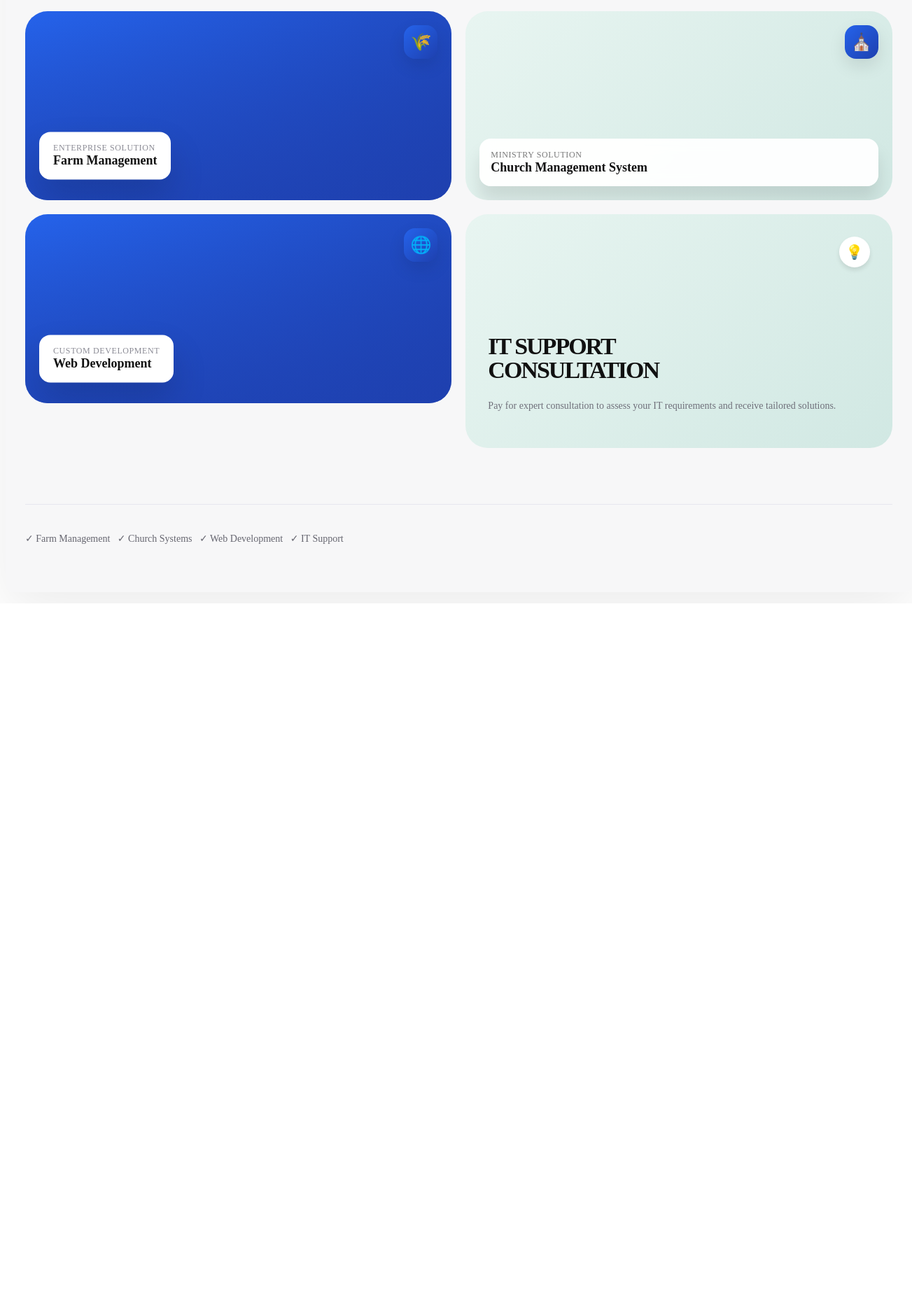
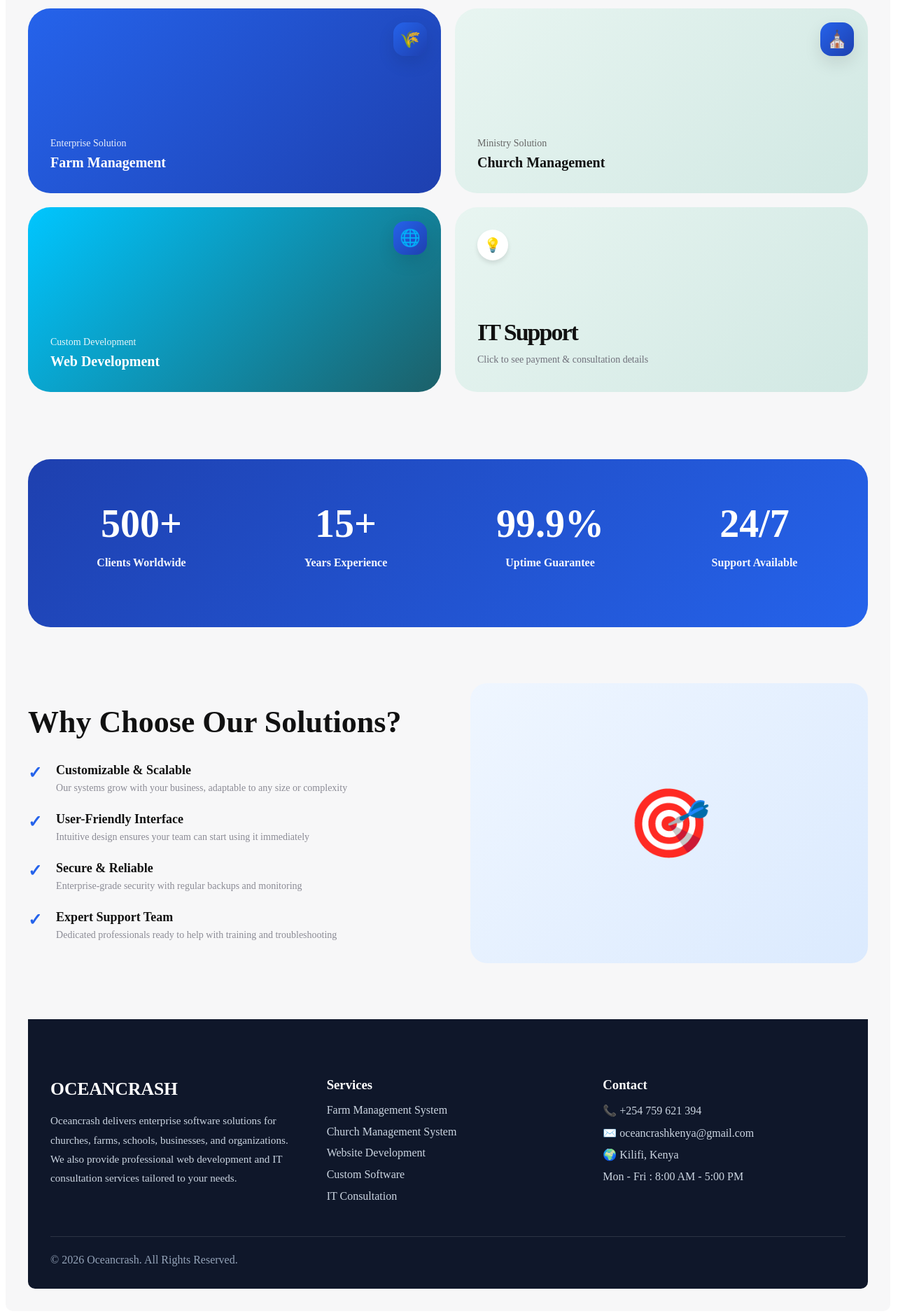
Before and after one commit to badakomora/oceancrashkenya, a React (Create React App) app: page / in a window 1280 px wide. Shown: the part 818-2698 px from the top of the page at 70% size, 1303 px wide, since content can reach past the window. Before the commit the page ends 1680 px from the top, so only its background shows below. Built offline with nearby package versions, Linux system fonts and the light colour scheme.

Commit message:
still preparations

```diff
--- a/src/component/Home.tsx
+++ b/src/component/Home.tsx
@@ -7,14 +7,14 @@ import React, { CSSProperties, useState } from "react";
 const styles = {
   main: {
     background: "#f7f7f8",
-    overflow: "hidden" as const,
-    position: "relative" as const,
+    overflow: "hidden",
+    position: "relative",
     borderRadius: "10px",
+    width: "100%",
     maxWidth: "1450px",
-    width: "98%",
-    padding: "1.75rem",
-    boxShadow: "0 25px 80px rgba(0, 0, 0, 0.08)",
-    margin: "1rem auto",
+    margin: "0 auto",
+    padding: "clamp(1rem, 3vw, 2rem)",
+    boxSizing: "border-box",
   } as CSSProperties,
 
   header: {
@@ -27,19 +27,18 @@ const styles = {
     display: "flex" as const,
     alignItems: "center",
     gap: "0.75rem",
-  } as CSSProperties,
 
-  logoIcon: {
-    background: "linear-gradient(135deg, #2563eb 0%, #1e40af 100%)",
-    width: "2.75rem",
-    height: "2.75rem",
-    borderRadius: "0.75rem",
-    display: "flex" as const,
-    alignItems: "center",
-    justifyContent: "center",
-    color: "white",
-    fontWeight: 900,
-    boxShadow: "0 10px 25px rgba(0, 0, 0, 0.1)",
+    fontFamily: "'Orbitron', sans-serif",
+    fontWeight: "900",
+    textTransform: "uppercase",
+    letterSpacing: "2px",
+    fontSize: "clamp(20px, 4vw, 32px)",
+    background: "linear-gradient(90deg, #1c6069, #00c6ff)",
+    WebkitBackgroundClip: "text",
+    WebkitTextFillColor: "transparent",
+    cursor: "pointer",
+    userSelect: "none",
+    whiteSpace: "nowrap",
   } as CSSProperties,
 
   logoText: {
@@ -229,7 +228,8 @@ const styles = {
     borderRadius: "2rem",
     overflow: "hidden" as const,
     background: "white",
-    height: "270px",
+    height: "auto",
+    minHeight: "200px",
     transition: "0.45s ease",
     cursor: "pointer",
   } as CSSProperties,
@@ -464,6 +464,108 @@ const styles = {
     fontWeight: 500,
     margin: 0,
   } as CSSProperties,
+
+  statsSection: {
+    marginTop: "6rem",
+    padding: "4rem 2rem",
+    background: "linear-gradient(135deg, #1e40af 0%, #2563eb 100%)",
+    borderRadius: "2rem",
+    display: "grid" as const,
+    gridTemplateColumns: "repeat(auto-fit, minmax(200px, 1fr))",
+    gap: "2rem",
+    position: "relative" as const,
+  } as CSSProperties,
+
+  statItem: {
+    textAlign: "center" as const,
+    color: "white",
+  } as CSSProperties,
+
+  statNumber: {
+    fontSize: "3.5rem",
+    fontWeight: 900,
+    lineHeight: "1",
+    marginBottom: "0.5rem",
+  } as CSSProperties,
+
+  statLabel: {
+    fontSize: "1rem",
+    fontWeight: 600,
+    opacity: 0.95,
+    lineHeight: "1.5",
+  } as CSSProperties,
+
+  benefitsSection: {
+    marginTop: "5rem",
+    display: "grid" as const,
+    gridTemplateColumns: "1fr 1fr",
+    gap: "4rem",
+    alignItems: "center",
+  } as CSSProperties,
+
+  benefitsContent: {
+    display: "flex" as const,
+    flexDirection: "column" as const,
+    gap: "2rem",
+  } as CSSProperties,
+
+  benefitsTitle: {
+    fontSize: "2.75rem",
+    fontWeight: 900,
+    color: "#111",
+    lineHeight: "1.2",
+    margin: 0,
+  } as CSSProperties,
+
+  benefitsList: {
+    display: "flex" as const,
+    flexDirection: "column" as const,
+    gap: "1.5rem",
+  } as CSSProperties,
+
+  benefitItem: {
+    display: "flex" as const,
+    gap: "1.25rem",
+    alignItems: "flex-start",
+  } as CSSProperties,
+
+  benefitCheck: {
+    fontSize: "1.5rem",
+    color: "#2563eb",
+    fontWeight: 900,
+    flexShrink: 0,
+  } as CSSProperties,
+
+  benefitText: {
+    display: "flex" as const,
+    flexDirection: "column" as const,
+    gap: "0.25rem",
+  } as CSSProperties,
+
+  benefitItemTitle: {
+    fontSize: "1.125rem",
+    fontWeight: 700,
+    color: "#111",
+    margin: 0,
+  } as CSSProperties,
+
+  benefitItemDesc: {
+    fontSize: "0.875rem",
+    color: "#8b8b95",
+    margin: 0,
+    lineHeight: "1.5",
+  } as CSSProperties,
+
+  benefitsImage: {
+    width: "100%",
+    height: "400px",
+    borderRadius: "1.5rem",
+    background: "linear-gradient(135deg, #eff6ff, #dbeafe)",
+    display: "flex" as const,
+    alignItems: "center",
+    justifyContent: "center",
+    fontSize: "6rem",
+  } as CSSProperties,
 };
 
 // ============================================================================
@@ -526,18 +628,30 @@ const keyframes = `
 // Components
 // ============================================================================
 
-const Header: React.FC = () => (
+const Header: React.FC = () => {
+  const handleContactClick = () => {
+    window.location.href =
+      "mailto:oceancrashkenya@gmail.com?subject=Inquiry&body=Hello";
+  };
+
+  const handleLogoClick = () => {
+    window.scrollTo({ top: 0, behavior: "smooth" });
+  };
+
+  return (
     <header style={styles.header}>
-    <div style={styles.logo}>
-      <div style={styles.logoIcon}>💼</div>
+      <div style={styles.logo} onClick={handleLogoClick}>
         <h2 style={styles.logoText}>OCEANCRASH</h2>
       </div>
 
       <div style={styles.buttonGroup}>
-      <button style={styles.contactBtn}>Contact Us</button>
+        <button style={styles.contactBtn} onClick={handleContactClick}>
+          Contact Us
+        </button>
       </div>
     </header>
   );
+};
 
 const HeroSection: React.FC<{ onPaymentClick: () => void }> = ({
   onPaymentClick,
@@ -556,7 +670,15 @@ const HeroSection: React.FC<{ onPaymentClick: () => void }> = ({
       </p>
 
       <div style={styles.ctaButtons}>
-        <button style={styles.primaryBtn} data-primary-btn>
+        <button
+          style={styles.primaryBtn}
+          data-primary-btn
+          onClick={() => {
+            document
+              .querySelector("[data-hero-container]")
+              ?.scrollIntoView({ behavior: "smooth" });
+          }}
+        >
           Explore Solutions
         </button>
         <button
@@ -608,14 +730,31 @@ const HeroSection: React.FC<{ onPaymentClick: () => void }> = ({
     <div style={styles.heroRight}>
       <div style={styles.cardGrid}>
         {/* Card 1 - Farm Management */}
-        <div style={styles.card} data-card>
-          <div style={{ ...styles.gradientCard, height: "100%" }}>
-            <div style={styles.cardOverlay} />
-          </div>
+        <div
+          style={{
+            ...styles.card,
+            background: "linear-gradient(135deg, #2563eb, #1e40af)",
+            padding: "2rem",
+            display: "flex",
+            flexDirection: "column",
+            justifyContent: "flex-end",
+          }}
+          data-card
+        >
           <div style={styles.cardBadge}>🌾</div>
-          <div style={styles.floatingWidget}>
-            <p style={styles.widgetLabel}>Enterprise Solution</p>
-            <h4 style={styles.widgetTitle}>Farm Management</h4>
+          <div style={{ color: "white" }}>
+            <p style={{ margin: 0, fontSize: "0.875rem", opacity: 0.9 }}>
+              Enterprise Solution
+            </p>
+            <h4
+              style={{
+                margin: "0.5rem 0 0 0",
+                fontSize: "1.25rem",
+                fontWeight: 700,
+              }}
+            >
+              Farm Management
+            </h4>
           </div>
         </div>
 
@@ -624,50 +763,83 @@ const HeroSection: React.FC<{ onPaymentClick: () => void }> = ({
           style={{
             ...styles.card,
             background: "linear-gradient(135deg, #e8f5f1, #d1e8e3)",
+            padding: "2rem",
+            display: "flex",
+            flexDirection: "column",
+            justifyContent: "flex-end",
           }}
           data-card
         >
-          <div style={styles.cardContent}>
-            <div style={styles.contentBox}>
-              <p style={styles.contentLabel}>Ministry Solution</p>
-              <h4 style={styles.contentTitle}>Church Management System</h4>
+          <div style={styles.cardBadge}>⛪</div>
+          <div>
+            <p style={{ margin: 0, fontSize: "0.875rem", color: "#666" }}>
+              Ministry Solution
+            </p>
+            <h4
+              style={{
+                margin: "0.5rem 0 0 0",
+                fontSize: "1.25rem",
+                fontWeight: 700,
+                color: "#111",
+              }}
+            >
+              Church Management
+            </h4>
           </div>
-          </div>
-          <div style={styles.cardBadge}>⛪</div>
         </div>
 
         {/* Card 3 - Website Development */}
         <div
           style={{
             ...styles.card,
-            background: "linear-gradient(135deg, #2563eb, #1e40af)",
+            background: "linear-gradient(135deg, #00c6ff, #1c6069)",
+            padding: "2rem",
+            display: "flex",
+            flexDirection: "column",
+            justifyContent: "flex-end",
           }}
           data-card
         >
-          <div style={styles.cardOverlay} />
-          <div style={styles.floatingWidget}>
-            <p style={styles.widgetLabel}>Custom Development</p>
-            <h4 style={styles.widgetTitle}>Web Development</h4>
+          <div style={styles.cardBadge}>🌐</div>
+          <div style={{ color: "white" }}>
+            <p style={{ margin: 0, fontSize: "0.875rem", opacity: 0.9 }}>
+              Custom Development
+            </p>
+            <h4
+              style={{
+                margin: "0.5rem 0 0 0",
+                fontSize: "1.25rem",
+                fontWeight: 700,
+              }}
+            >
+              Web Development
+            </h4>
           </div>
-          <div style={styles.cardBadge}>🌐</div>
         </div>
 
         {/* Card 4 - IT Support */}
         <div
-          style={{ ...styles.card, ...styles.promoBg }}
+          style={{
+            ...styles.card,
+            background: "linear-gradient(135deg, #e8f5f1, #d1e8e3)",
+            padding: "2rem",
+            display: "flex",
+            flexDirection: "column",
+            justifyContent: "space-between",
+            cursor: "pointer",
+          }}
           data-card
           onClick={onPaymentClick}
         >
-          <div style={styles.promoTop}>
+          <div style={{ textAlign: "right" }}>
             <div style={styles.promoIcon}>💡</div>
           </div>
           <div>
-            <h3 style={styles.promoTitle}>
-              IT SUPPORT <br /> CONSULTATION
+            <h3 style={{ ...styles.promoTitle, margin: "1rem 0 0.5rem 0" }}>
+              IT Support
             </h3>
-            <p style={styles.promoDesc}>
-              Pay for expert consultation to assess your IT requirements and
-              receive tailored solutions.
+            <p style={{ ...styles.promoDesc, margin: 0 }}>
+              Click to see payment & consultation details
             </p>
           </div>
         </div>
@@ -763,15 +935,191 @@ const PaymentModal: React.FC<{ isOpen: boolean; onClose: () => void }> = ({
   );
 };
 
-const BrandSection: React.FC = () => (
-  <div style={styles.brandsSection}>
-    <p style={styles.brandsText}>
-      ✓ Farm Management &nbsp; ✓ Church Systems &nbsp; ✓ Web Development &nbsp;
-      ✓ IT Support
-    </p>
+const StatsSection: React.FC = () => (
+  <div style={styles.statsSection}>
+    <div style={styles.statItem}>
+      <div style={styles.statNumber}>500+</div>
+      <p style={styles.statLabel}>Clients Worldwide</p>
+    </div>
+    <div style={styles.statItem}>
+      <div style={styles.statNumber}>15+</div>
+      <p style={styles.statLabel}>Years Experience</p>
+    </div>
+    <div style={styles.statItem}>
+      <div style={styles.statNumber}>99.9%</div>
+      <p style={styles.statLabel}>Uptime Guarantee</p>
+    </div>
+    <div style={styles.statItem}>
+      <div style={styles.statNumber}>24/7</div>
+      <p style={styles.statLabel}>Support Available</p>
+    </div>
   </div>
 );
 
+const BenefitsSection: React.FC = () => (
+  <div style={styles.benefitsSection}>
+    <div style={styles.benefitsContent}>
+      <h2 style={styles.benefitsTitle}>Why Choose Our Solutions?</h2>
+      <div style={styles.benefitsList}>
+        <div style={styles.benefitItem}>
+          <div style={styles.benefitCheck}>✓</div>
+          <div style={styles.benefitText}>
+            <p style={styles.benefitItemTitle}>Customizable & Scalable</p>
+            <p style={styles.benefitItemDesc}>
+              Our systems grow with your business, adaptable to any size or
+              complexity
+            </p>
+          </div>
+        </div>
+        <div style={styles.benefitItem}>
+          <div style={styles.benefitCheck}>✓</div>
+          <div style={styles.benefitText}>
+            <p style={styles.benefitItemTitle}>User-Friendly Interface</p>
+            <p style={styles.benefitItemDesc}>
+              Intuitive design ensures your team can start using it immediately
+            </p>
+          </div>
+        </div>
+        <div style={styles.benefitItem}>
+          <div style={styles.benefitCheck}>✓</div>
+          <div style={styles.benefitText}>
+            <p style={styles.benefitItemTitle}>Secure & Reliable</p>
+            <p style={styles.benefitItemDesc}>
+              Enterprise-grade security with regular backups and monitoring
+            </p>
+          </div>
+        </div>
+        <div style={styles.benefitItem}>
+          <div style={styles.benefitCheck}>✓</div>
+          <div style={styles.benefitText}>
+            <p style={styles.benefitItemTitle}>Expert Support Team</p>
+            <p style={styles.benefitItemDesc}>
+              Dedicated professionals ready to help with training and
+              troubleshooting
+            </p>
+          </div>
+        </div>
+      </div>
+    </div>
+    <div style={styles.benefitsImage}>🎯</div>
+  </div>
+);
+
+// const BrandSection: React.FC = () => (
+//   <div style={styles.brandsSection}>
+//     <p style={styles.brandsText}>
+//       ✓ Farm Management &nbsp; ✓ Church Systems &nbsp; ✓ Web Development &nbsp;
+//       ✓ IT Support
+//     </p>
+//   </div>
+// );
+
+const Footer: React.FC = () => (
+  <footer
+    style={{
+      marginTop: "5rem",
+      background: "#0f172a",
+      color: "#fff",
+      borderRadius: "0 0 10px 10px",
+      padding: "4rem 2rem 2rem",
+    }}
+  >
+    <div
+      style={{
+        display: "grid",
+        gridTemplateColumns: "repeat(auto-fit, minmax(220px,1fr))",
+        gap: "3rem",
+        marginBottom: "3rem",
+      }}
+    >
+      {/* Company */}
+      <div>
+        <h2
+          style={{
+            marginBottom: "1rem",
+            fontSize: "1.6rem",
+            fontWeight: 800,
+          }}
+        >
+          OCEANCRASH
+        </h2>
+
+        <p
+          style={{
+            color: "#cbd5e1",
+            lineHeight: "1.8",
+            fontSize: "0.95rem",
+          }}
+        >
+          Oceancrash delivers enterprise software solutions for churches, farms,
+          schools, businesses, and organizations. We also provide professional
+          web development and IT consultation services tailored to your needs.
+        </p>
+      </div>
+
+      {/* Services */}
+      <div>
+        <h3 style={{ marginBottom: "1rem" }}>Services</h3>
+
+        <div
+          style={{
+            display: "flex",
+            flexDirection: "column",
+            gap: ".8rem",
+            color: "#cbd5e1",
+          }}
+        >
+          <span>Farm Management System</span>
+          <span>Church Management System</span>
+          <span>Website Development</span>
+          <span>Custom Software</span>
+          <span>IT Consultation</span>
+        </div>
+      </div>
+
+      {/* Contact */}
+      <div>
+        <h3 style={{ marginBottom: "1rem" }}>Contact</h3>
+
+        <div
+          style={{
+            display: "flex",
+            flexDirection: "column",
+            gap: ".8rem",
+            color: "#cbd5e1",
+          }}
+        >
+          <span>📞 +254 759 621 394</span>
+          <span>✉️ oceancrashkenya@gmail.com</span>
+          <span>🌍 Kilifi, Kenya</span>
+          <span>Mon - Fri : 8:00 AM - 5:00 PM</span>
+        </div>
+      </div>
+    </div>
+
+    {/* Divider */}
+    <div
+      style={{
+        borderTop: "1px solid rgba(255,255,255,.12)",
+        paddingTop: "1.5rem",
+        display: "flex",
+        justifyContent: "space-between",
+        flexWrap: "wrap",
+        gap: "1rem",
+        alignItems: "center",
+      }}
+    >
+      <p
+        style={{
+          color: "#94a3b8",
+          margin: 0,
+        }}
+      >
+        © {new Date().getFullYear()} Oceancrash. All Rights Reserved.
+      </p>
+    </div>
+  </footer>
+);
 // ============================================================================
 // Main Page
 // ============================================================================
@@ -785,11 +1133,13 @@ export default function Home() {
       <main style={styles.main}>
         <Header />
         <HeroSection onPaymentClick={() => setShowPaymentModal(true)} />
-        <BrandSection />
+        <StatsSection />
+        <BenefitsSection />
         <PaymentModal
           isOpen={showPaymentModal}
           onClose={() => setShowPaymentModal(false)}
         />
+        <Footer />
       </main>
     </>
   );
```
Lines whose indentation alone changed are shown as unchanged.
